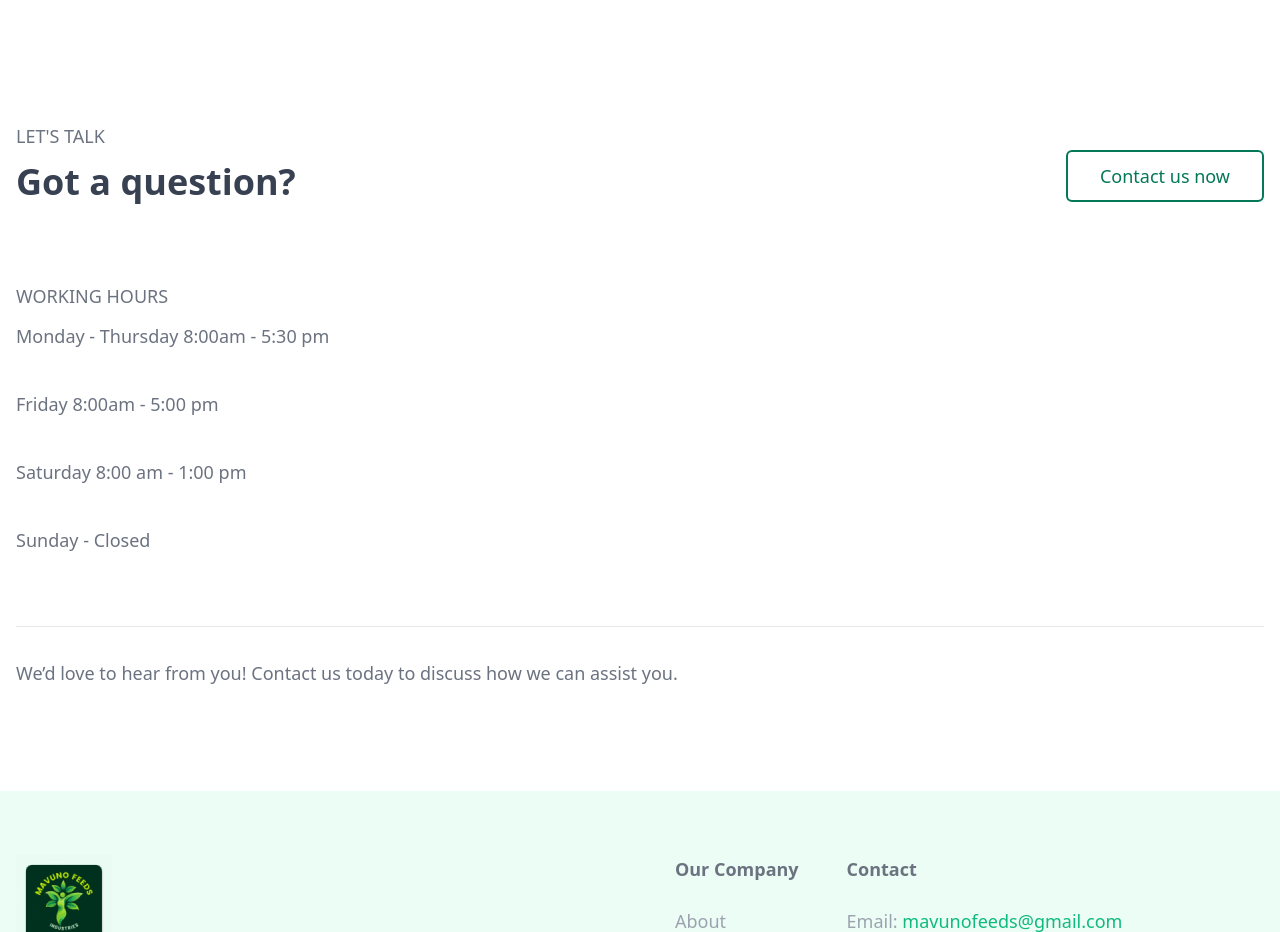
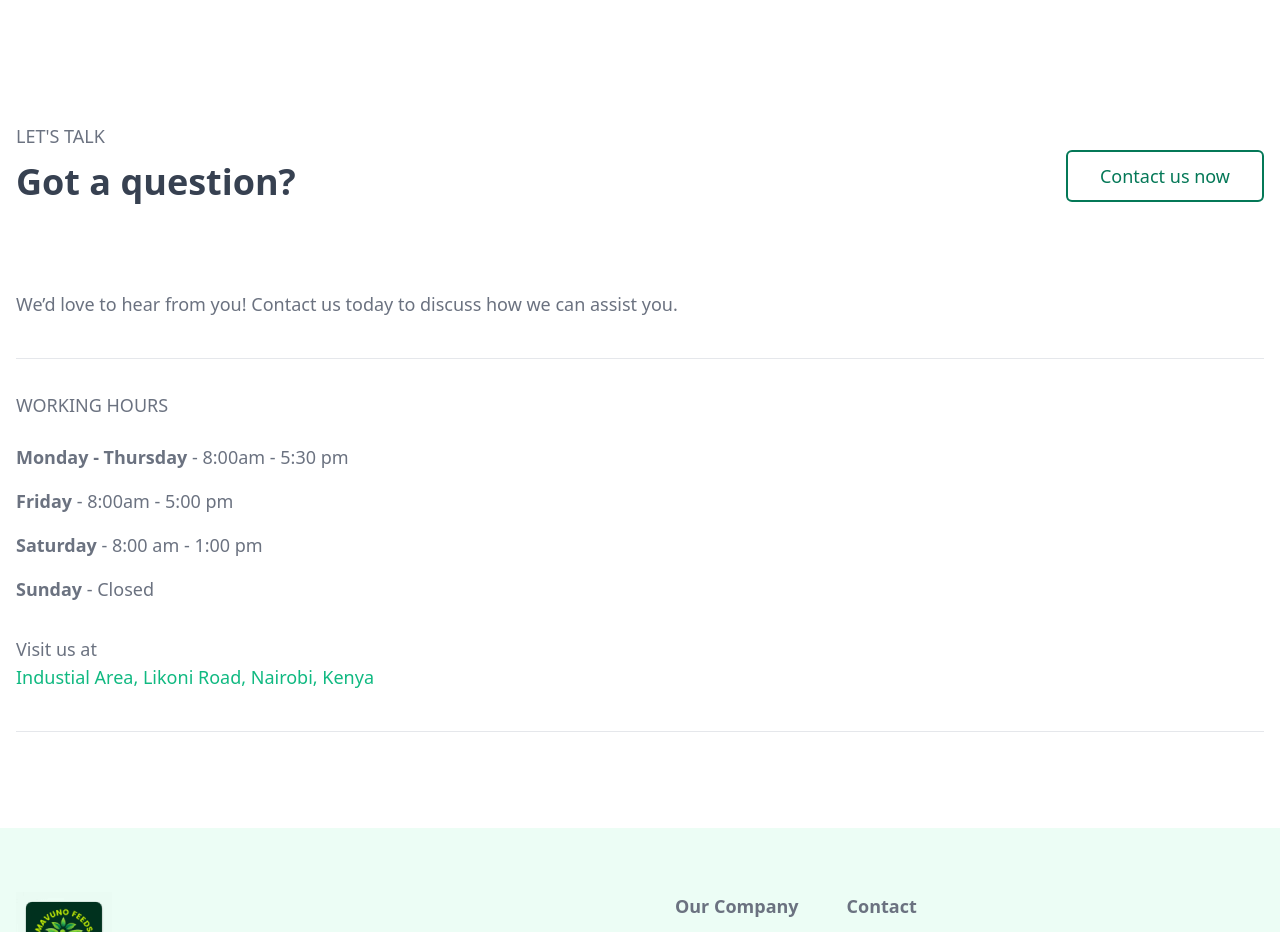
Before and after one commit to eugenewere/mavuno_feeds, a Nuxt app: page / in a window 1280 px wide. Shown: the part 4120-5052 px from the top of the page. Built offline with nearby package versions, Linux system fonts and the light colour scheme.

Commit message:
update: ui enhancements

```diff
--- a/pages/index.vue
+++ b/pages/index.vue
@@ -349,17 +349,11 @@ const navbarOpen = ref(false)
 	                </div>
                 </div>
 
-                <div class="flex flex-wrap md:flex-nowrap justify-between mb-8">
+                <div class="flex flex-wrap md:flex-nowrap justify-between mb-2">
                     <div>
                         <p class="font-normal text-gray-500 text-md md:text-lg uppercase mb-3">Let's talk</p>
 
                         <h1 class="font-bold text-gray-700 text-xl md:text-4xl pb-20">Got a question?  </h1>
-
-	                    <p class="font-normal text-gray-500 text-md md:text-lg uppercase mb-3">Working Hours</p>
-	                      <p class="font-normal text-gray-500 text-md md:text-lg mb-4 md:mb-10">Monday - Thursday 8:00am - 5:30 pm </p>
-	                      <p class="font-normal text-gray-500 text-md md:text-lg mb-4 md:mb-10">Friday 8:00am - 5:00 pm </p>
-	                      <p class="font-normal text-gray-500 text-md md:text-lg mb-4 md:mb-10">Saturday 8:00 am - 1:00 pm </p>
-	                      <p class="font-normal text-gray-500 text-md md:text-lg mb-4 md:mb-10">Sunday - Closed </p>
                     </div>
 
                     <div class="mt-10">
@@ -369,9 +363,28 @@ const navbarOpen = ref(false)
                     </div>
                 </div>
 
-                <hr class="text-gray-300 mb-8">
 
                 <p class="font-normal text-gray-500 text-md md:text-lg mb-4 md:mb-10">We’d love to hear from you! Contact us today to discuss how we can assist you. </p>
+	             <hr class="text-gray-300 mb-8">
+                <div class="flex flex-wrap md:flex-nowrap justify-between mb-8">
+                    <div class="space-y-6">
+                        <p class="font-normal text-gray-500 text-md md:text-lg uppercase mb-3">Working Hours</p>
+												<div class="space-y-4">
+		                      <p class="font-normal text-gray-500 text-md md:text-lg "><strong>Monday - Thursday</strong> - 8:00am - 5:30 pm </p>
+		                      <p class="font-normal text-gray-500 text-md md:text-lg "><strong>Friday</strong> - 8:00am - 5:00 pm </p>
+		                      <p class="font-normal text-gray-500 text-md md:text-lg "><strong>Saturday</strong> - 8:00 am - 1:00 pm </p>
+		                      <p class="font-normal text-gray-500 text-md md:text-lg "><strong>Sunday</strong> - Closed </p>
+												</div>
+                    </div>
+
+
+                </div>
+
+
+                <p class="font-normal text-gray-500 text-md md:text-lg mb-4 md:mb-10">
+	                Visit us at <a :href="contact.office.link" target="_blank" class="block font-normal text-gray-400 text-lg hover:text-gray-700 transition ease-in-out duration-300 text-green-500">  {{ contact.office.name }} </a>
+                </p>
+                <hr class="text-gray-300 mb-8">
 
             </div> <!-- container.// -->
 
```
